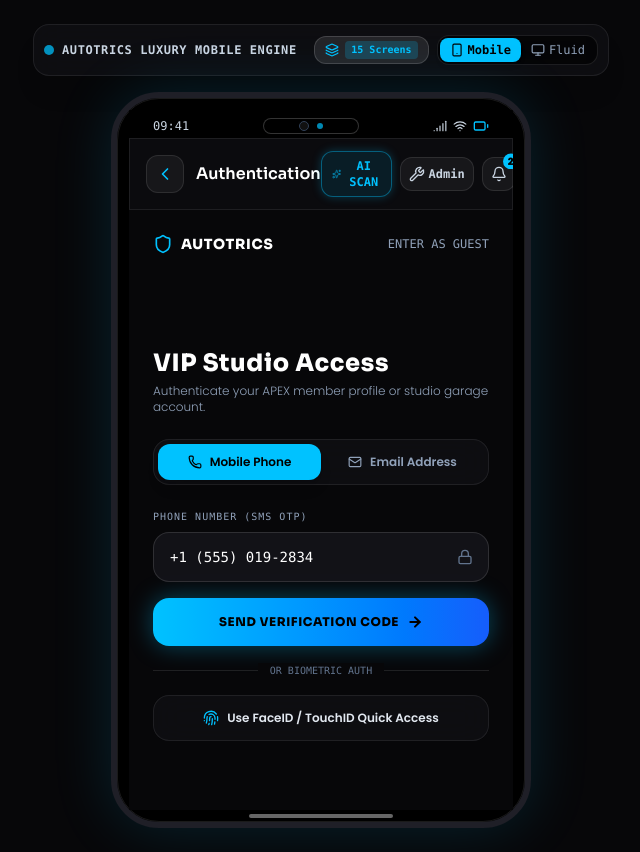
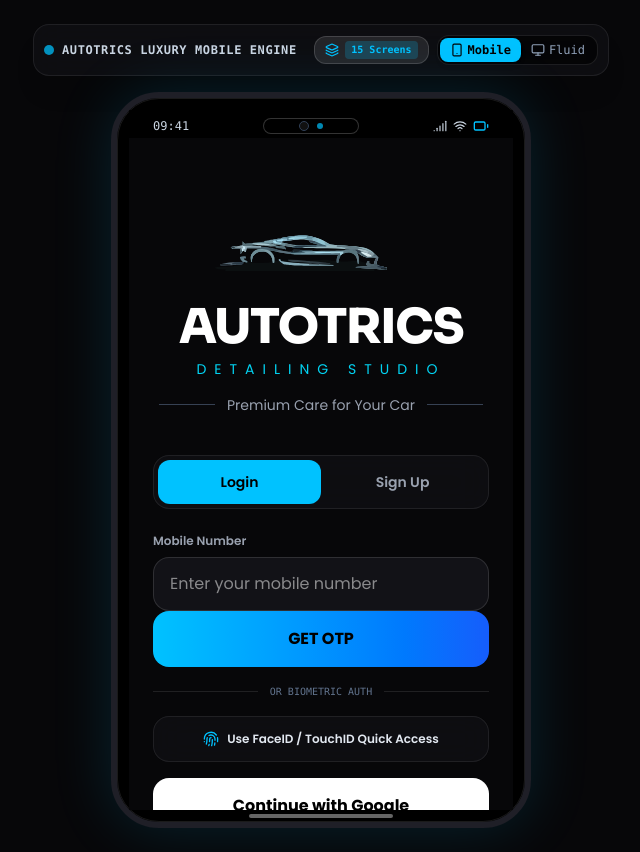
Before and after one commit to rishabhsehdev97-hub/autotrics-detailing-studio, a React (Vite) app in the folder gemini-ui/: page / in a window 1280 px wide. Shown: the whole page, without its empty margins (319-959 px from the left). Built offline with nearby package versions, Linux system fonts and the light colour scheme.

Commit message:
Premium login UI update

```diff
--- a/gemini-ui/src/components/Header.tsx
+++ b/gemini-ui/src/components/Header.tsx
@@ -33,7 +33,7 @@ export const Header: React.FC<HeaderProps> = ({
       case 'settings': return 'Studio Preferences';
       case 'notifications': return 'Studio Notifications';
       case 'admin': return 'Studio Master Dashboard';
-      case 'login': return 'Authentication';
+
       case 'otp': return 'Verify Access';
       default: return 'AUTOTRICS';
     }
@@ -43,108 +43,5 @@ export const Header: React.FC<HeaderProps> = ({
     return null;
   }
 
-  return (
-    <header className="sticky top-0 z-40 w-full glass-panel border-b border-white/10 px-4 py-3 transition-all duration-300">
-      <div className="flex items-center justify-between max-w-7xl mx-auto">
-
-        {/* Left Side: Back button or Brand Logo */}
-        <div className="flex items-center gap-3">
-          {showBack ? (
-            <button
-              id="header-back-btn"
-              onClick={() => onNavigate('home')}
-              className="p-2 rounded-xl bg-white/5 hover:bg-white/10 border border-white/10 transition-colors flex items-center justify-center text-slate-200"
-              aria-label="Back to home"
-            >
-              <ChevronLeft className="w-5 h-5 text-[#00C2FF]" />
-            </button>
-          ) : (
-            <div
-              id="header-brand-logo"
-              onClick={() => onNavigate('home')}
-              className="flex items-center gap-2.5 cursor-pointer group"
-            >
-              <div className="w-9 h-9 rounded-xl bg-gradient-to-br from-[#00C2FF]/30 to-black p-0.5 border border-[#00C2FF]/50 glow-cyan-sm flex items-center justify-center">
-                <Shield className="w-5 h-5 text-[#00C2FF] group-hover:rotate-12 transition-transform duration-300" />
-              </div>
-              <div>
-                <span className="font-heading font-extrabold text-base tracking-wider text-white flex items-center gap-1.5">
-                  AUTOTRICS
-                  <span className="text-[10px] uppercase font-mono px-1.5 py-0.5 bg-[#00C2FF]/15 text-[#00C2FF] border border-[#00C2FF]/30 rounded">
-                    PRO
-                  </span>
-                </span>
-                <p className="text-[10px] text-slate-400 font-mono tracking-widest uppercase -mt-0.5">
-                  DETAILING STUDIO
-                </p>
-              </div>
-            </div>
-          )}
-
-          {showBack && (
-            <h1 className="font-heading font-semibold text-base text-white truncate max-w-[200px] sm:max-w-xs">
-              {getScreenTitle(currentScreen)}
-            </h1>
-          )}
-        </div>
-
-        {/* Right Side Controls */}
-        <div className="flex items-center gap-2">
-
-          {/* AI Quick Quote Trigger Button */}
-          {currentScreen !== 'ai-quote' && (
-            <button
-              id="header-ai-quote-btn"
-              onClick={() => onNavigate('ai-quote')}
-              className="px-2.5 py-1.5 rounded-xl bg-[#00C2FF]/10 hover:bg-[#00C2FF]/20 border border-[#00C2FF]/40 text-[#00C2FF] text-xs font-semibold flex items-center gap-1.5 transition-all glow-cyan-sm"
-            >
-              <Sparkles className="w-3.5 h-3.5 animate-pulse" />
-              <span className="hidden sm:inline font-mono">AI SCAN</span>
-            </button>
-          )}
-
-          {/* Admin Toggle */}
-          <button
-            id="header-admin-toggle-btn"
-            onClick={onToggleAdmin}
-            title={isAdmin ? "Switch to Client App View" : "Switch to Studio Admin View"}
-            className={`p-2 rounded-xl border text-xs font-mono flex items-center gap-1 transition-all ${
-              currentScreen === 'admin' || isAdmin
-                ? 'bg-amber-500/20 text-amber-400 border-amber-500/40 glow-cyan-sm'
-                : 'bg-white/5 text-slate-300 border-white/10 hover:bg-white/10'
-            }`}
-          >
-            <Wrench className="w-4 h-4" />
-            <span className="hidden md:inline font-semibold">{currentScreen === 'admin' ? 'Studio Admin' : 'Admin'}</span>
-          </button>
-
-          {/* Notifications Button */}
-          <button
-            id="header-notifications-btn"
-            onClick={() => onNavigate('notifications')}
-            className="relative p-2 rounded-xl bg-white/5 hover:bg-white/10 border border-white/10 transition-colors text-slate-300"
-            aria-label="Notifications"
-          >
-            <Bell className="w-4 h-4" />
-            {unreadCount > 0 && (
-              <span className="absolute -top-1 -right-1 w-4 h-4 bg-[#00C2FF] text-black font-extrabold text-[10px] rounded-full flex items-center justify-center animate-bounce">
-                {unreadCount}
-              </span>
-            )}
-          </button>
-
-          {/* Quick Menu / Settings */}
-          <button
-            id="header-settings-btn"
-            onClick={() => onNavigate('settings')}
-            className="p-2 rounded-xl bg-white/5 hover:bg-white/10 border border-white/10 transition-colors text-slate-300"
-            aria-label="Settings"
-          >
-            <Menu className="w-4 h-4" />
-          </button>
-        </div>
-
-      </div>
-    </header>
-  );
-};
+  return null;
+  };
--- a/gemini-ui/src/screens/HomeScreen.tsx
+++ b/gemini-ui/src/screens/HomeScreen.tsx
@@ -37,9 +37,7 @@ export const HomeScreen: React.FC<HomeScreenProps> = ({
 
   <div className="relative z-10 p-8">
 
-    <div className="inline-flex rounded-full border border-cyan-400/40 bg-cyan-500/10 px-4 py-2 text-xs font-bold tracking-widest text-cyan-300 uppercase">
-      AUTOTRICS PREMIUM
-    </div>
+
 
     <h1 className="mt-6 text-5xl font-black leading-tight text-white">
       Protect Your Car
@@ -107,12 +105,7 @@ export const HomeScreen: React.FC<HomeScreenProps> = ({
           "Sub-micron clearcoat swirls detected on hood panels. Recommended: Stage 2 Correction + 9H Graphene Matrix Shield to maintain 100% optical depth."
         </p>
 
-        <div className="mt-3 flex items-center justify-between pt-2 border-t border-[#00C2FF]/20 text-[11px] font-mono">
-          <span className="text-slate-400">Est. Time: 18h • 10-Yr Warranty</span>
-          <span className="text-[#00C2FF] font-bold group-hover:underline flex items-center gap-1">
-            Run Custom AI Scan <ArrowUpRight className="w-3 h-3" />
-          </span>
-        </div>
+
       </div>
 
       {/* 3. RECENT VEHICLES IN GARAGE */}
--- a/gemini-ui/src/screens/LoginScreen.tsx
+++ b/gemini-ui/src/screens/LoginScreen.tsx
@@ -1,5 +1,5 @@
 import React, { useState } from "react";
-
+import carLogo from "../assets/autotrics_car_logo.svg";
 import {
   GoogleAuthProvider,
   signInWithPopup,
@@ -9,7 +9,16 @@ import { auth } from "../lib/firebase";
 
 
 
-import { Shield, Fingerprint, Lock, Mail, Phone, ArrowRight, CheckCircle2 } from 'lucide-react';
+import {
+  Shield,
+  Fingerprint,
+  Lock,
+  Mail,
+  Phone,
+  ArrowRight,
+  CheckCircle2,
+  CarFront
+} from 'lucide-react';
 import { ScreenId } from '../types';
 
 interface LoginScreenProps {
@@ -17,8 +26,8 @@ interface LoginScreenProps {
 }
 
 export const LoginScreen: React.FC<LoginScreenProps> = ({ onNavigate }) => {
-  const [authMode, setAuthMode] = useState<'phone' | 'email'>('phone');
-  const [inputVal, setInputVal] = useState('+1 (555) 019-2834');
+  const [authMode, setAuthMode] = useState<'login' | 'signup'>('login');
+  const [inputVal, setInputVal] = useState('');
   const [faceIdActive, setFaceIdActive] = useState(false);
 
   const handleFaceId = () => {
@@ -48,90 +57,151 @@ export const LoginScreen: React.FC<LoginScreenProps> = ({ onNavigate }) => {
   };
 
   return (
-    <div className="relative w-full h-full min-h-[750px] bg-[#070709] flex flex-col justify-between p-6 overflow-hidden">
 
-      {/* Top Brand Tag */}
-      <div className="flex items-center justify-between z-10">
-        <div className="flex items-center gap-2">
-          <Shield className="w-5 h-5 text-[#00C2FF]" />
-          <span className="font-heading font-extrabold text-sm text-white tracking-wider">AUTOTRICS</span>
+<div className="min-h-screen bg-[#070709] px-6 pt-6 pb-8">
+
+  <div className="text-center mt-16 mb-8">
+
+
+
+  </div>
+
+      {/* Main Form */}
+      <div className="max-w-sm w-full mx-auto z-10">
+
+
+  <div className="text-center mb-10">
+
+  <div className="flex flex-col items-center mb-6">
+  <img
+    src={carLogo}
+    alt="Autotrics Logo"
+    className="w-56 h-auto mb-2"
+  />
+
+
+</div>
+
+  <h1 className="text-5xl font-black tracking-tight text-white">
+    AUTOTRICS
+  </h1>
+
+  <p className="text-cyan-400 tracking-[8px] uppercase text-sm mt-2">
+    DETAILING STUDIO
+  </p>
+
+  <div className="flex items-center justify-center gap-3 mt-4">
+    <div className="w-14 h-px bg-gray-700"></div>
+
+    <p className="text-gray-400 text-sm">
+      Premium Care for Your Car
+    </p>
+
+    <div className="w-14 h-px bg-gray-700"></div>
+  </div>
+
+</div>
+
+
+
+</div>
+
+        {/* Tab Switcher */}
+        <div className="glass-panel p-1 rounded-2xl flex items-center mb-6 border border-white/10">
+
+  <button
+    onClick={() => setAuthMode("login")}
+    className={`flex-1 py-3 rounded-xl text-sm font-semibold transition ${
+      authMode === "login"
+        ? "bg-[#00C2FF] text-black"
+        : "text-gray-400"
+    }`}
+  >
+    Login
+  </button>
+
+  <button
+    onClick={() => setAuthMode("signup")}
+    className={`flex-1 py-3 rounded-xl text-sm font-semibold transition ${
+      authMode === "signup"
+        ? "bg-[#00C2FF] text-black"
+        : "text-gray-400"
+    }`}
+  >
+    Sign Up
+  </button>
+
+</div>
+
+        {authMode === "login" ? (
+  <>
+    <div>
+      <label className="block text-xs font-semibold text-gray-400 mb-2">
+        Mobile Number
+      </label>
+
+      <input
+        type="tel"
+        value={inputVal}
+        onChange={(e) => setInputVal(e.target.value)}
+        placeholder="Enter your mobile number"
+        className="w-full glass-input px-4 py-3.5 rounded-2xl text-white"
+      />
     </div>
 
     <button
-          id="login-guest-btn"
-          onClick={() => onNavigate('home')}
-          className="text-xs font-mono text-slate-400 hover:text-white"
+      type="submit"
+      className="w-full py-4 rounded-2xl bg-gradient-to-r from-[#00C2FF] to-blue-600 text-black font-bold"
     >
-          ENTER AS GUEST
+      GET OTP
     </button>
+  </>
+) : (
+  <>
+    <div>
+      <label className="block text-xs font-semibold text-gray-400 mb-2">
+        Full Name
+      </label>
+
+      <input
+        type="text"
+        placeholder="Enter your full name"
+        className="w-full glass-input px-4 py-3.5 rounded-2xl text-white"
+      />
     </div>
 
-      {/* Main Form */}
-      <div className="my-auto max-w-sm w-full mx-auto z-10">
-        <h2 className="font-heading font-extrabold text-2xl text-white tracking-wide mb-1">
-          VIP Studio Access
-        </h2>
-        <p className="text-slate-400 text-xs mb-6 font-light">
-          Authenticate your APEX member profile or studio garage account.
-        </p>
+    <div>
+      <label className="block text-xs font-semibold text-gray-400 mb-2">
+        Mobile Number
+      </label>
 
-        {/* Tab Switcher */}
-        <div className="glass-panel p-1 rounded-2xl flex items-center mb-6 border border-white/10">
-          <button
-            id="login-tab-phone"
-            onClick={() => { setAuthMode('phone'); setInputVal('+1 (555) 019-2834'); }}
-            className={`flex-1 py-2.5 rounded-xl text-xs font-semibold flex items-center justify-center gap-2 transition-all ${
-              authMode === 'phone'
-                ? 'bg-[#00C2FF] text-black shadow-lg font-bold'
-                : 'text-slate-400 hover:text-white'
-            }`}
-          >
-            <Phone className="w-3.5 h-3.5" />
-            <span>Mobile Phone</span>
-          </button>
-
-          <button
-            id="login-tab-email"
-            onClick={() => { setAuthMode('email'); setInputVal('client@porsche-apex.com'); }}
-            className={`flex-1 py-2.5 rounded-xl text-xs font-semibold flex items-center justify-center gap-2 transition-all ${
-              authMode === 'email'
-                ? 'bg-[#00C2FF] text-black shadow-lg font-bold'
-                : 'text-slate-400 hover:text-white'
-            }`}
-          >
-            <Mail className="w-3.5 h-3.5" />
-            <span>Email Address</span>
-          </button>
+      <input
+        type="tel"
+        placeholder="Enter your mobile number"
+        className="w-full glass-input px-4 py-3.5 rounded-2xl text-white"
+      />
     </div>
 
-        <form onSubmit={handleLoginSubmit} className="space-y-4">
     <div>
-            <label className="block text-[10px] font-mono tracking-widest text-slate-400 uppercase mb-2">
-              {authMode === 'phone' ? 'Phone Number (SMS OTP)' : 'Email Credentials'}
+      <label className="block text-xs font-semibold text-gray-400 mb-2">
+        Email Address
       </label>
-            <div className="relative">
+
       <input
-                id="login-input-field"
-                type={authMode === 'phone' ? 'tel' : 'email'}
-                value={inputVal}
-                onChange={(e) => setInputVal(e.target.value)}
-                required
-                className="w-full glass-input px-4 py-3.5 rounded-2xl text-sm text-white placeholder-slate-500 focus:outline-none transition-all font-mono"
-                placeholder={authMode === 'phone' ? '+1 (555) 000-0000' : 'name@example.com'}
+        type="email"
+        placeholder="Enter your email"
+        className="w-full glass-input px-4 py-3.5 rounded-2xl text-white"
       />
-              <Lock className="absolute right-4 top-1/2 -translate-y-1/2 w-4 h-4 text-slate-500" />
-            </div>
     </div>
 
     <button
-            id="login-submit-btn"
       type="submit"
-            className="w-full py-4 rounded-2xl bg-gradient-to-r from-[#00C2FF] to-blue-600 hover:from-cyan-400 hover:to-blue-500 text-black font-heading font-extrabold text-xs tracking-wider uppercase flex items-center justify-center gap-2 shadow-[0_0_25px_rgba(0,194,255,0.35)] transition-all"
+      className="w-full py-4 rounded-2xl bg-gradient-to-r from-[#00C2FF] to-blue-600 text-black font-bold"
     >
-            <span>SEND VERIFICATION CODE</span>
-            <ArrowRight className="w-4 h-4 stroke-[3]" />
+      CREATE ACCOUNT
     </button>
-        </form>
+  </>
+)}
 
         {/* Divider */}
         <div className="relative my-6 flex items-center justify-center">
@@ -141,7 +211,7 @@ export const LoginScreen: React.FC<LoginScreenProps> = ({ onNavigate }) => {
           </span>
         </div>
 
-        {/* Face ID Quick Authentication */}
+
         <button
           id="login-faceid-btn"
           onClick={handleFaceId}
@@ -165,7 +235,7 @@ export const LoginScreen: React.FC<LoginScreenProps> = ({ onNavigate }) => {
           )}
         </button>
 
-      </div>
+
 <button
   onClick={handleGoogleLogin}
   className="w-full mt-4 py-4 rounded-2xl bg-white text-black font-bold hover:bg-gray-100 transition"
```
Also changed, not shown: gemini-ui/src/assets/autotrics_car_logo.svg (added). Lines whose indentation alone changed are shown as unchanged.
